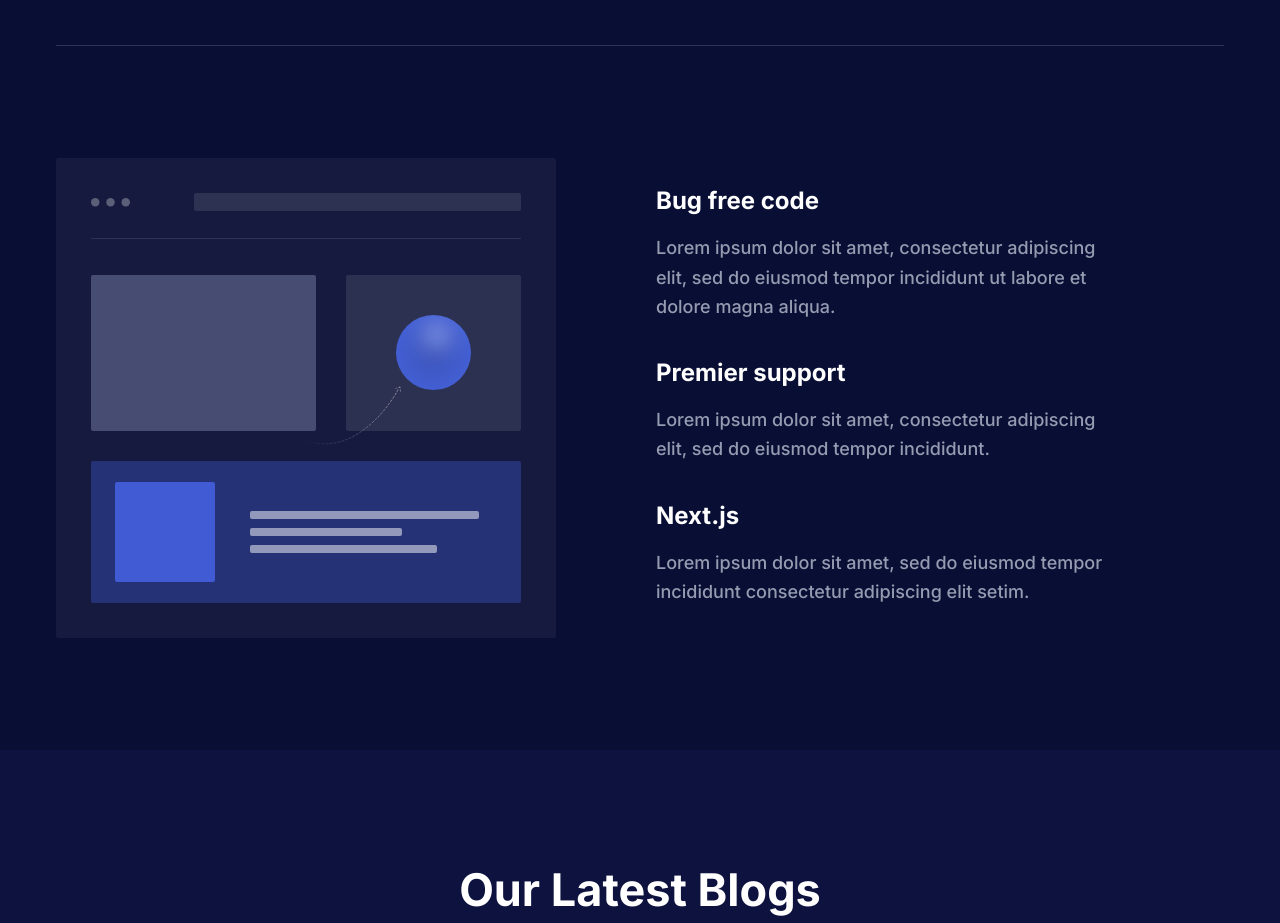
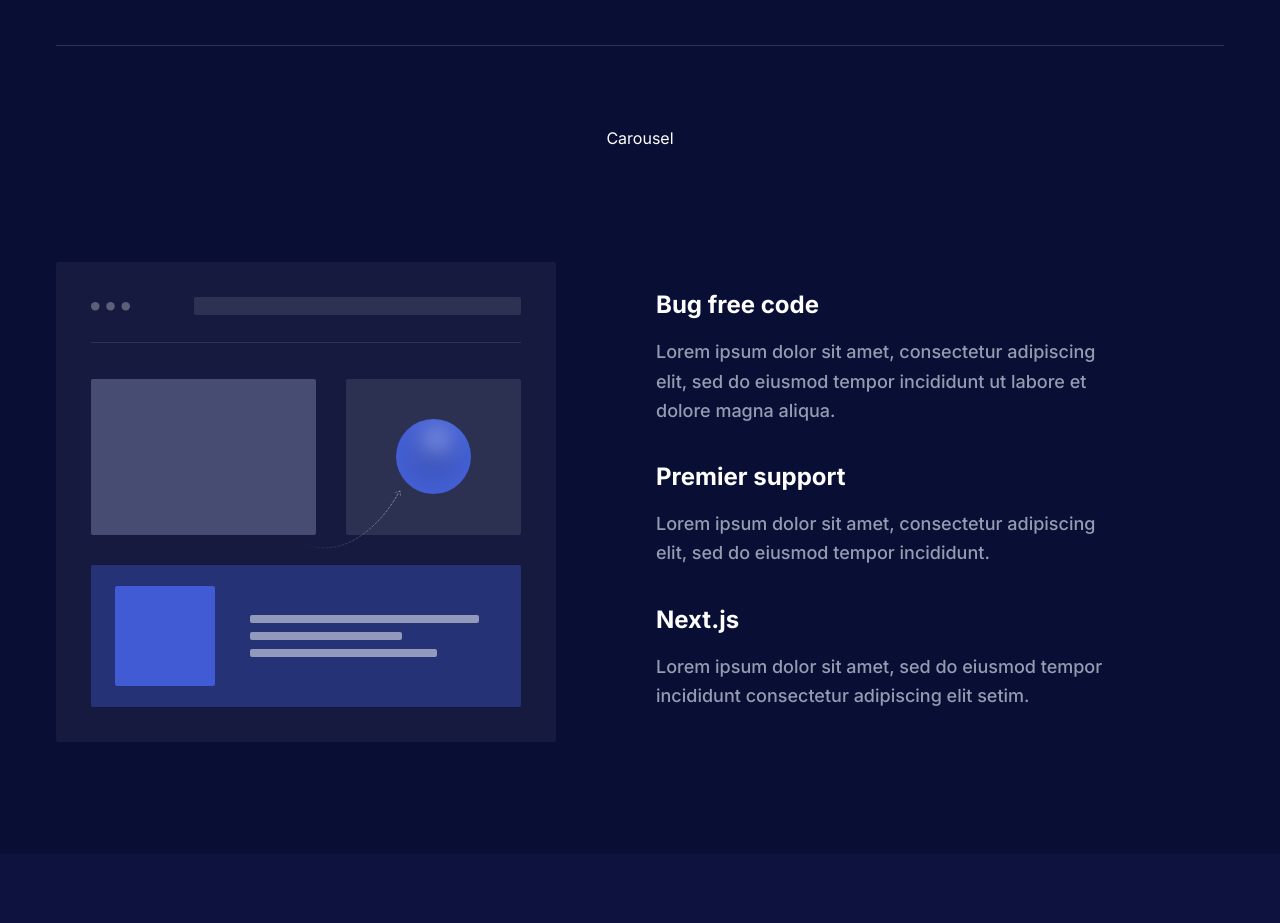
Before and after one commit to nova-peru/nova-peru.github.io, a Next.js app: page / in a window 1280 px wide. Shown: the part 3100-4023 px from the top of the page. Built offline with nearby package versions, Linux system fonts and the light colour scheme.

Commit message:
add Carousel to page

```diff
--- a/app/page.tsx
+++ b/app/page.tsx
@@ -10,6 +10,7 @@ import Pricing from "@/components/Pricing";
 import Testimonials from "@/components/Testimonials";
 import Video from "@/components/Video";
 import { Inter } from "@next/font/google";
+import Carousel from '@/components/Carousel';
 
 const inter = Inter({ subsets: ["latin"] });
 
@@ -22,6 +23,7 @@ export default function Home() {
       <Video />
       {/* <Brands /> */}
       <AboutSectionOne />
+      <Carousel />
       <AboutSectionTwo />
       {/* <Testimonials /> */}
       {/* <Pricing /> */}
```
